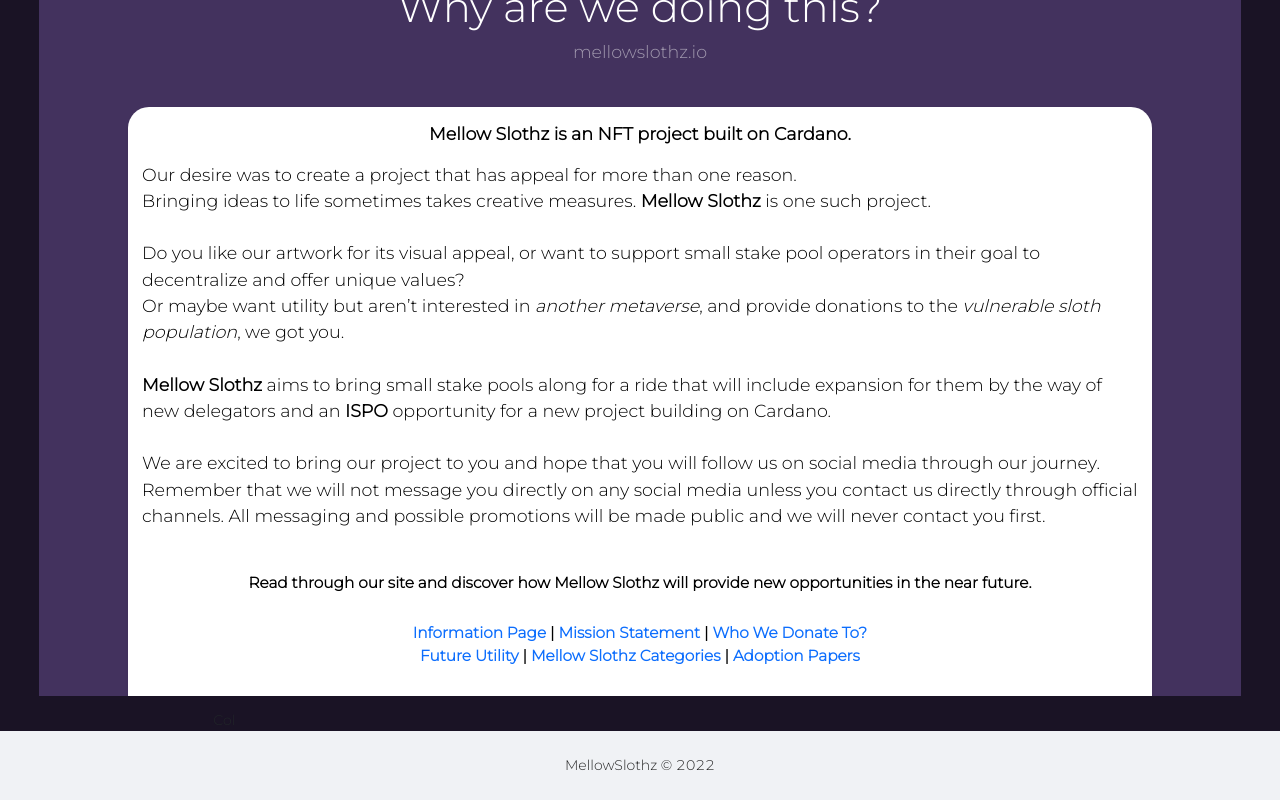
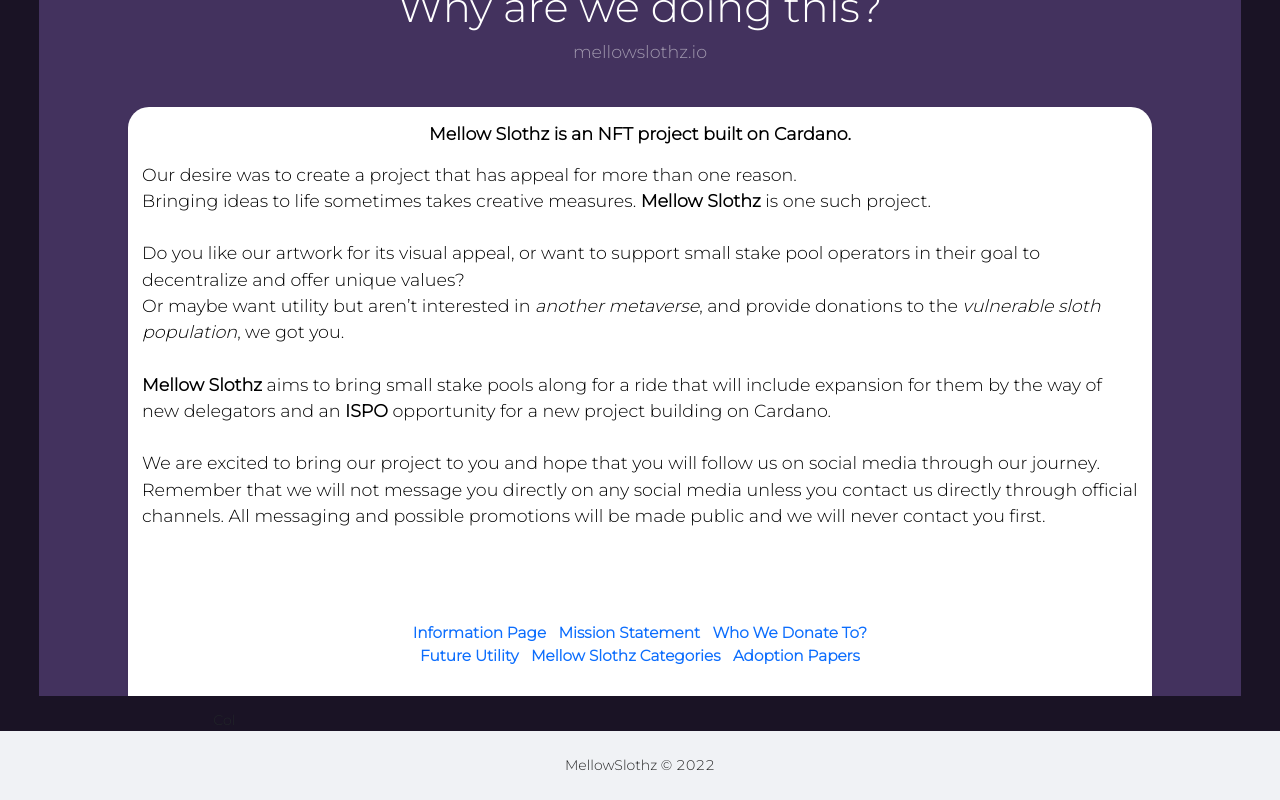
Before and after one commit to josephdubon/mellow-slothz-webapp_v1, a Next.js app: page / in a window 1280 px wide. Shown: the part 1382-2182 px from the top of the page. Built offline with nearby package versions, Linux system fonts and the light colour scheme.

Commit message:
switched p tag with div to avoid div inside a p

```diff
--- a/components/navbar/BottomNav.js
+++ b/components/navbar/BottomNav.js
@@ -2,13 +2,13 @@
 
 export default function BottomNav() {
     return (<>
-        <p className='lead text-black fw-bold'>
+        <div className='lead text-white-50 fw-bold'>
             <span
                 className='fw-bold small'>Read through our site and discover how <span
                 className='fw-bolder'>Mellow Slothz</span> will provide new opportunities in the near future.</span>
             <br/>
             <br/>
-            <div className='small'>
+            <p className='small'>
                 <Link href='/information'><a>Information Page</a></Link>
                 {' | '}
                 <Link href='/information/#mission-statement'><a>Mission
@@ -22,7 +22,7 @@
                 <Link href='/information/#mellow-slothz-categories'><a>Mellow Slothz Categories</a></Link>
                 {' | '}
                 <Link href='/adoption-papers'><a>Adoption Papers</a></Link>
-            </div>
-        </p>
+            </p>
+        </div>
     </>)
 }
```
